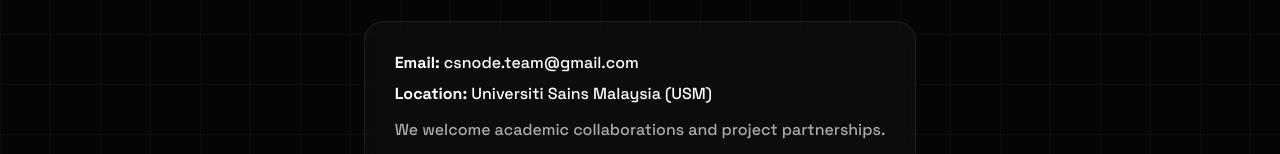
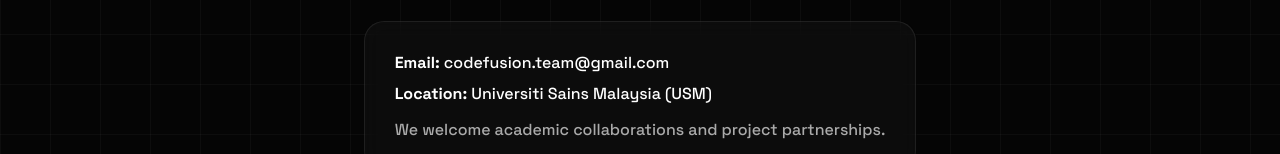
Before and after one commit to sam-codecode/IOT_Tech_Web, a React (Create React App) app in the folder CAT201-Assignment2-main/frontend/: page / in a window 1280 px wide. Shown: the part 6316-6470 px from the top of the page. Built offline with nearby package versions, Linux system fonts and the light colour scheme.

Commit message:
Update contact email in team page

```diff
--- a/CAT201-Assignment2-main/frontend/src/pages/team.jsx
+++ b/CAT201-Assignment2-main/frontend/src/pages/team.jsx
@@ -51,7 +51,7 @@
             <div style={{ marginTop: '80px', textAlign: 'center' }}>
                 <h3 className="section-title">Contact Us</h3>
                 <div className="glass-card" style={{ display: 'inline-block', textAlign: 'left', padding: '30px' }}>
-                    <p style={{ marginBottom: '10px' }}><strong>Email:</strong> csnode.team@gmail.com</p>
+                    <p style={{ marginBottom: '10px' }}><strong>Email:</strong> codefusion.team@gmail.com</p>
                     <p style={{ marginBottom: '10px' }}><strong>Location:</strong> Universiti Sains Malaysia (USM)</p>
                     <p style={{ color: '#aaa', marginTop: '15px' }}>
                         We welcome academic collaborations and project partnerships.
```
